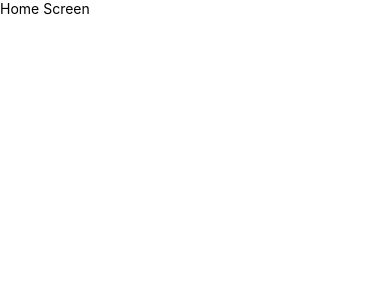
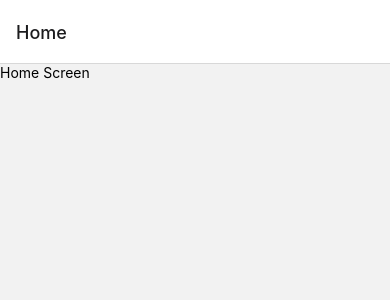
Before and after one commit to stephenprin/WorkoutApp-React-Native, a React Native app: screen /Home in a window 390 px wide. Shown: the top 300 px of the page. Built offline with nearby package versions, Linux system fonts and the light colour scheme.

Commit message:
navigation implemented

```diff
--- a/App.tsx
+++ b/App.tsx
@@ -1,12 +1,12 @@
 import { StatusBar } from 'expo-status-bar';
 import { View } from 'react-native';
-import HomeScreen from './screens/HomeScreen';
+import Navigation from './navigation';
 
 export default function App() {
   return (
-    <View >
-      <HomeScreen />
+    <>
+      <Navigation/>
       <StatusBar style="auto" />
-    </View>
+    </>
   );
 }
--- /dev/null
+++ b/navigation/index.tsx
@@ -0,0 +1,19 @@
+
+
+import { createNativeStackNavigator } from "@react-navigation/native-stack";
+import { NavigationContainer } from "@react-navigation/native";
+import HomeScreen from "../screens/HomeScreen";
+import PlannerScreen from "../screens/PlannerScreen";
+
+const Stack = createNativeStackNavigator();
+
+export default function Navigation() {
+    return (
+        <NavigationContainer>
+            <Stack.Navigator initialRouteName="Home"  >
+                <Stack.Screen name="Home" component={HomeScreen} />
+                <Stack.Screen name="Planner" component={PlannerScreen} />
+            </Stack.Navigator>
+        </NavigationContainer>
+    )
+ }
--- a/package.json
+++ b/package.json
@@ -9,11 +9,16 @@
     "web": "expo start --web"
   },
   "dependencies": {
+    "@react-navigation/native": "^6.1.4",
+    "@react-navigation/native-stack": "^6.9.10",
     "expo": "~47.0.12",
     "expo-status-bar": "~1.4.2",
     "react": "18.1.0",
     "react-dom": "18.1.0",
     "react-native": "0.70.5",
+    "react-native-safe-area-context": "^4.5.0",
+    "react-native-safe-area-view": "^1.1.1",
+    "react-native-screens": "~3.18.0",
     "react-native-web": "~0.18.9"
   },
   "devDependencies": {
```
Also changed, not shown: 1 other file (tests, documents, lock files or other folders).
